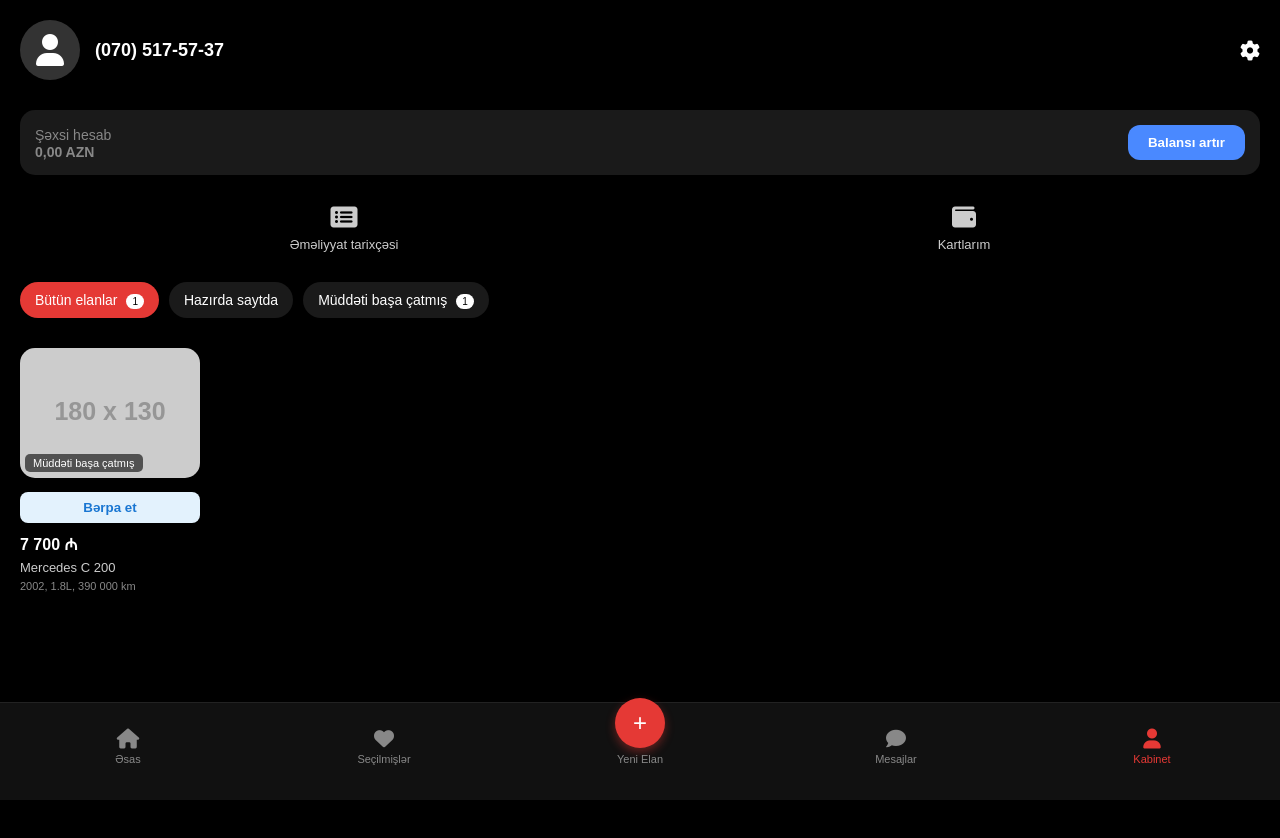
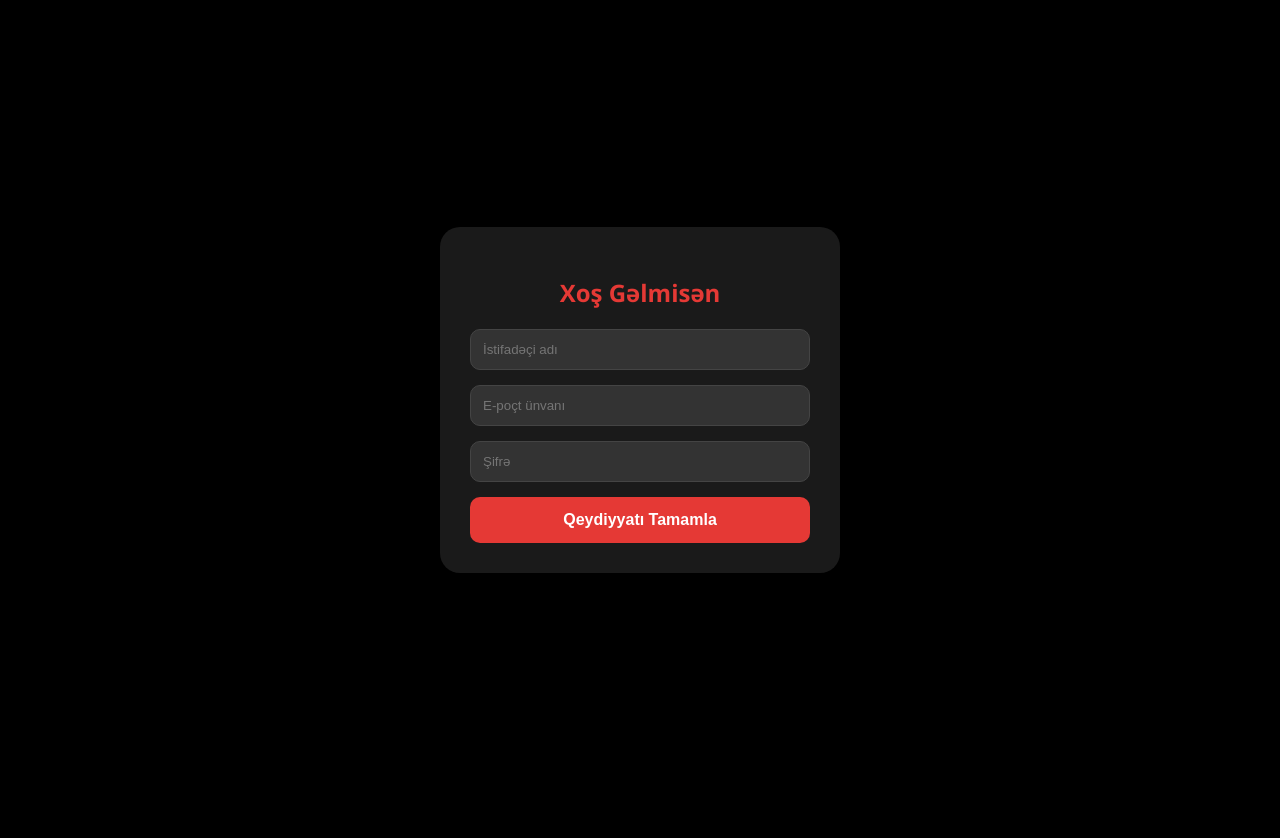
Before and after one commit to AdminEkos41/Avto_Dunyas-, a plain HTML site: page index.html in a window 1280 px wide. Before the commit the page ends 800 px from the top, so only its background shows below. Drawn offline with Linux system fonts and the light colour scheme; placeholder pictures from the web are drawn by us.

Commit message:
Update index.html

```diff
--- a/index.html
+++ b/index.html
@@ -3,262 +3,194 @@
 <head>
     <meta charset="UTF-8">
     <meta name="viewport" content="width=device-width, initial-scale=1.0">
-    <title>Kabinet Paneli</title>
+    <title>Ekoş Proyekt - Tam İnterfeys</title>
     <link rel="stylesheet" href="https://cdnjs.cloudflare.com/ajax/libs/font-awesome/6.0.0/css/all.min.css">
     <style>
+        * { box-sizing: border-box; }
         body {
             background-color: #000;
             color: #fff;
-            font-family: Arial, sans-serif;
+            font-family: 'Segoe UI', Tahoma, Geneva, Verdana, sans-serif;
             margin: 0;
-            padding: 0;
-            padding-bottom: 80px; /* Aşağı menyu üçün boşluq */
+            padding-bottom: 80px;
         }
 
-        /* Üst hissə: İstifadəçi məlumatları */
-        .header {
+        /* --- QEYDİYYAT SƏHİFƏSİ --- */
+        #auth-page {
+            display: flex;
+            flex-direction: column;
+            justify-content: center;
+            align-items: center;
+            height: 100vh;
             padding: 20px;
-            display: flex;
-            align-items: center;
-            justify-content: space-between;
         }
-        .user-info {
-            display: flex;
-            align-items: center;
+        .auth-card {
+            background: #1a1a1a;
+            width: 100%;
+            max-width: 400px;
+            padding: 30px;
+            border-radius: 20px;
+            text-align: center;
         }
-        .avatar {
-            width: 60px;
-            height: 60px;
-            background-color: #333;
-            border-radius: 50%;
-            display: flex;
-            align-items: center;
-            justify-content: center;
-            margin-right: 15px;
+        .auth-card h2 { color: #E53935; margin-bottom: 20px; }
+        .input-group { margin-bottom: 15px; text-align: left; }
+        input {
+            width: 100%;
+            padding: 12px;
+            background: #333;
+            border: 1px solid #444;
+            border-radius: 10px;
+            color: white;
+            outline: none;
         }
-        .phone-number {
-            font-size: 18px;
+        .btn-main {
+            width: 100%;
+            padding: 14px;
+            background: #E53935;
+            color: white;
+            border: none;
+            border-radius: 10px;
             font-weight: bold;
+            cursor: pointer;
+            font-size: 16px;
         }
 
-        /* Balans Bölməsi */
-        .balance-card {
-            background-color: #1a1a1a;
-            margin: 10px 20px;
-            padding: 15px;
-            border-radius: 15px;
-            display: flex;
-            justify-content: space-between;
-            align-items: center;
-        }
-        .balance-text span {
-            color: #888;
-            font-size: 14px;
-        }
-        .balance-amount {
-            font-size: 20px;
-            font-weight: bold;
-            display: block;
-        }
-        .btn-add {
-            background-color: #4A89FF;
-            color: white;
-            border: none;
-            padding: 10px 20px;
-            border-radius: 12px;
-            font-weight: bold;
+        /* --- KABİNET SƏHİFƏSİ (Gizli başlayır) --- */
+        #profile-page { display: none; }
+
+        .header { padding: 20px; display: flex; align-items: center; justify-content: space-between; }
+        .user-info { display: flex; align-items: center; }
+        .avatar {
+            width: 55px; height: 55px; background: #333;
+            border-radius: 50%; display: flex; align-items: center;
+            justify-content: center; margin-right: 15px;
         }
 
-        /* Sürətli Keçid Düymələri */
-        .quick-actions {
-            display: flex;
-            justify-content: space-around;
-            padding: 20px;
+        .balance-card {
+            background: #1a1a1a; margin: 10px 20px; padding: 15px;
+            border-radius: 15px; display: flex; justify-content: space-between; align-items: center;
         }
-        .action-item {
-            text-align: center;
-            color: #ccc;
-            font-size: 13px;
-        }
-        .action-item i {
-            display: block;
-            font-size: 24px;
-            margin-bottom: 8px;
-        }
+        .balance-amount { font-size: 20px; font-weight: bold; display: block; }
+        .btn-topup { background: #4A89FF; color: white; border: none; padding: 10px 18px; border-radius: 10px; font-weight: bold; }
 
-        /* Tab Menyu */
-        .tabs {
-            display: flex;
-            overflow-x: auto;
-            padding: 10px 20px;
-            gap: 10px;
-        }
-        .tab {
-            background-color: #1a1a1a;
-            padding: 10px 15px;
-            border-radius: 20px;
-            white-space: nowrap;
-            font-size: 14px;
-            position: relative;
-        }
-        .tab.active {
-            background-color: #E53935;
-        }
-        .badge {
-            background-color: white;
-            color: black;
-            font-size: 10px;
-            padding: 2px 6px;
-            border-radius: 10px;
-            margin-left: 5px;
-        }
+        .quick-actions { display: flex; justify-content: space-around; padding: 20px; border-bottom: 1px solid #222; }
+        .action-item { text-align: center; color: #ccc; font-size: 12px; }
+        .action-item i { display: block; font-size: 22px; margin-bottom: 8px; }
+
+        .tabs { display: flex; padding: 15px 20px; gap: 10px; overflow-x: auto; }
+        .tab { background: #1a1a1a; padding: 8px 15px; border-radius: 20px; font-size: 13px; white-space: nowrap; }
+        .tab.active { background: #E53935; }
 
         /* Elan Kartı */
-        .card {
-            background-color: #000;
-            margin: 20px;
-            width: 180px;
+        .card { background: #000; margin: 20px; width: 170px; }
+        .card-img { position: relative; border-radius: 12px; overflow: hidden; }
+        .card-img img { width: 100%; display: block; }
+        .badge-status { position: absolute; bottom: 8px; left: 8px; background: rgba(0,0,0,0.7); font-size: 10px; padding: 4px 8px; border-radius: 4px; }
+        .btn-action { width: 100%; background: #e3f2fd; color: #1976d2; border: none; padding: 10px; border-radius: 8px; margin-top: 10px; font-weight: bold; }
+
+        /* --- AŞAĞI MENYU --- */
+        .bottom-nav {
+            position: fixed; bottom: 0; width: 100%; background: #111;
+            display: flex; justify-content: space-around; align-items: center;
+            padding: 10px 0 15px 0; border-top: 1px solid #222;
         }
-        .card-img-container {
-            position: relative;
-        }
-        .card img {
-            width: 100%;
-            border-radius: 15px;
-        }
-        .status-overlay {
-            position: absolute;
-            bottom: 10px;
-            left: 5px;
-            background: rgba(0,0,0,0.6);
-            padding: 3px 8px;
-            font-size: 11px;
-            border-radius: 5px;
-        }
-        .btn-restore {
-            width: 100%;
-            background-color: #e3f2fd;
-            color: #1976d2;
-            border: none;
-            padding: 8px;
-            border-radius: 8px;
-            margin-top: 10px;
-            font-weight: bold;
-        }
-
-        /* Aşağı Menyu */
-        .bottom-nav {
-            position: fixed;
-            bottom: 0;
-            width: 100%;
-            background-color: #111;
-            display: flex;
-            justify-content: space-around;
-            align-items: center;
-            padding: 10px 0 20px 0;
-            border-top: 1px solid #222;
-        }
-        .nav-item {
-            text-align: center;
-            color: #888;
-            font-size: 11px;
-            flex: 1;
-        }
-        .nav-item.active {
-            color: #E53935;
-        }
-        .nav-item i {
-            font-size: 20px;
-            display: block;
-            margin-bottom: 4px;
-        }
-        .nav-item.center {
-            position: relative;
-            top: -15px;
-        }
-        .plus-btn {
-            background-color: #E53935;
-            width: 50px;
-            height: 50px;
-            border-radius: 50%;
-            display: flex;
-            align-items: center;
-            justify-content: center;
-            margin: 0 auto 5px;
-            color: white;
-            font-size: 24px;
-            box-shadow: 0 4px 10px rgba(229, 57, 53, 0.4);
+        .nav-item { text-align: center; color: #888; font-size: 10px; flex: 1; text-decoration: none; }
+        .nav-item.active { color: #E53935; }
+        .nav-item i { font-size: 20px; display: block; margin-bottom: 4px; }
+        .center-btn { position: relative; top: -15px; }
+        .plus-icon {
+            background: #E53935; width: 50px; height: 50px; border-radius: 50%;
+            display: flex; align-items: center; justify-content: center;
+            margin: 0 auto 5px; color: white; font-size: 24px;
+            box-shadow: 0 4px 12px rgba(229, 57, 53, 0.4);
         }
     </style>
 </head>
 <body>
 
+    <div id="auth-page">
+        <div class="auth-card">
+            <h2>Xoş Gəlmisən</h2>
+            <div class="input-group">
+                <input type="text" id="username" placeholder="İstifadəçi adı">
+            </div>
+            <div class="input-group">
+                <input type="email" placeholder="E-poçt ünvanı">
+            </div>
+            <div class="input-group">
+                <input type="password" placeholder="Şifrə">
+            </div>
+            <button class="btn-main" onclick="goToProfile()">Qeydiyyatı Tamamla</button>
+        </div>
+    </div>
+
+    <div id="profile-page">
         <div class="header">
             <div class="user-info">
-            <div class="avatar"><i class="fa fa-user fa-2x"></i></div>
-            <div class="phone-number">(070) 517-57-37</div>
+                <div class="avatar"><i class="fa fa-user fa-xl"></i></div>
+                <div class="phone-number" id="display-name">(070) 517-57-37</div>
             </div>
             <i class="fa fa-cog fa-lg"></i>
         </div>
 
         <div class="balance-card">
-        <div class="balance-text">
-            <span>Şəxsi hesab</span>
+            <div>
+                <span style="color: #888; font-size: 13px;">Şəxsi hesab</span>
                 <span class="balance-amount">0,00 AZN</span>
             </div>
-        <button class="btn-add">Balansı artır</button>
+            <button class="btn-topup">Balansı artır</button>
         </div>
 
         <div class="quick-actions">
-        <div class="action-item">
-            <i class="fa fa-list-alt"></i>
-            Əməliyyat tarixçəsi
+            <div class="action-item"><i class="fa fa-history"></i>Əməliyyat tarixçəsi</div>
+            <div class="action-item"><i class="fa fa-credit-card"></i>Kartlarım</div>
         </div>
-        <div class="action-item">
-            <i class="fa fa-wallet"></i>
-            Kartlarım
+
+        <div class="tabs">
+            <div class="tab active">Bütün elanlar 1</div>
+            <div class="tab">Hazırda saytda</div>
+            <div class="tab">Müddəti başa çatmış 1</div>
+        </div>
+
+        <div class="card">
+            <div class="card-img">
+                <img src="https://via.placeholder.com/200x140/222/fff?text=Mercedes+C200" alt="Car">
+                <div class="badge-status">Müddəti başa çatmış</div>
+            </div>
+            <button class="btn-action">Bərpa et</button>
+            <div style="padding: 10px 0;">
+                <div style="font-weight: bold; font-size: 18px;">7 700 ₼</div>
+                <div style="font-size: 14px; color: #ccc;">Mercedes C 200</div>
+                <div style="font-size: 11px; color: #777;">2002, 1.8L, 390 000 km</div>
             </div>
         </div>
 
-    <div class="tabs">
-        <div class="tab active">Bütün elanlar <span class="badge">1</span></div>
-        <div class="tab">Hazırda saytda</div>
-        <div class="tab">Müddəti başa çatmış <span class="badge">1</span></div>
-    </div>
-
-    <div class="card">
-        <div class="card-img-container">
-            <img src="https://via.placeholder.com/180x130/333/fff?text=Mercedes+C200" alt="Car">
-            <div class="status-overlay">Müddəti başa çatmış</div>
-        </div>
-        <button class="btn-restore">Bərpa et</button>
-        <p style="font-weight: bold; margin: 10px 0 5px 0;">7 700 ₼</p>
-        <p style="font-size: 13px; margin: 0; color: #ccc;">Mercedes C 200</p>
-        <p style="font-size: 11px; color: #888; margin-top: 5px;">2002, 1.8L, 390 000 km</p>
-    </div>
-
         <div class="bottom-nav">
-        <div class="nav-item">
-            <i class="fa fa-home"></i>
-            Əsas
-        </div>
-        <div class="nav-item">
-            <i class="fa fa-heart"></i>
-            Seçilmişlər
-        </div>
-        <div class="nav-item center">
-            <div class="plus-btn">+</div>
+            <a href="#" class="nav-item"><i class="fa fa-home"></i>Əsas</a>
+            <a href="#" class="nav-item"><i class="fa fa-heart"></i>Seçilmişlər</a>
+            <div class="nav-item center-btn">
+                <div class="plus-icon">+</div>
                 <span>Yeni Elan</span>
             </div>
-        <div class="nav-item">
-            <i class="fa fa-comment"></i>
-            Mesajlar
-        </div>
-        <div class="nav-item active">
-            <i class="fa fa-user"></i>
-            Kabinet
+            <a href="#" class="nav-item"><i class="fa fa-comment"></i>Mesajlar</a>
+            <a href="#" class="nav-item active"><i class="fa fa-user"></i>Kabinet</a>
         </div>
     </div>
 
+    <script>
+        function goToProfile() {
+            const name = document.getElementById('username').value;
+            if(name) {
+                // Adı kabinetdə göstər
+                document.getElementById('display-name').innerText = name;
+                // Səhifələri dəyiş
+                document.getElementById('auth-page').style.display = 'none';
+                document.getElementById('profile-page').style.display = 'block';
+                document.body.style.backgroundColor = '#000';
+            } else {
+                alert("Zəhmət olmasa istifadəçi adını daxil edin!");
+            }
+        }
+    </script>
 </body>
 </html>
```
Lines whose indentation alone changed are shown as unchanged.
